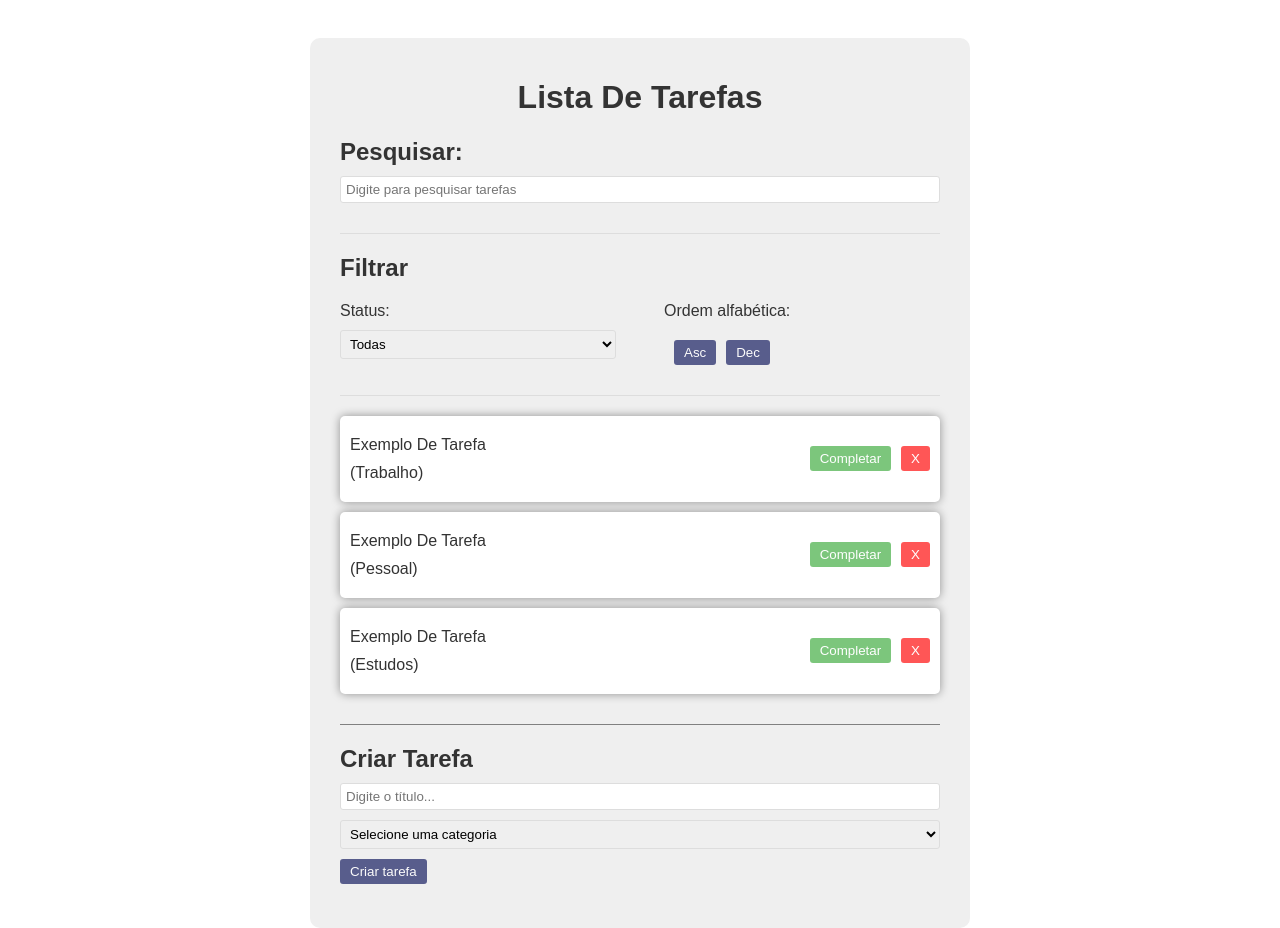
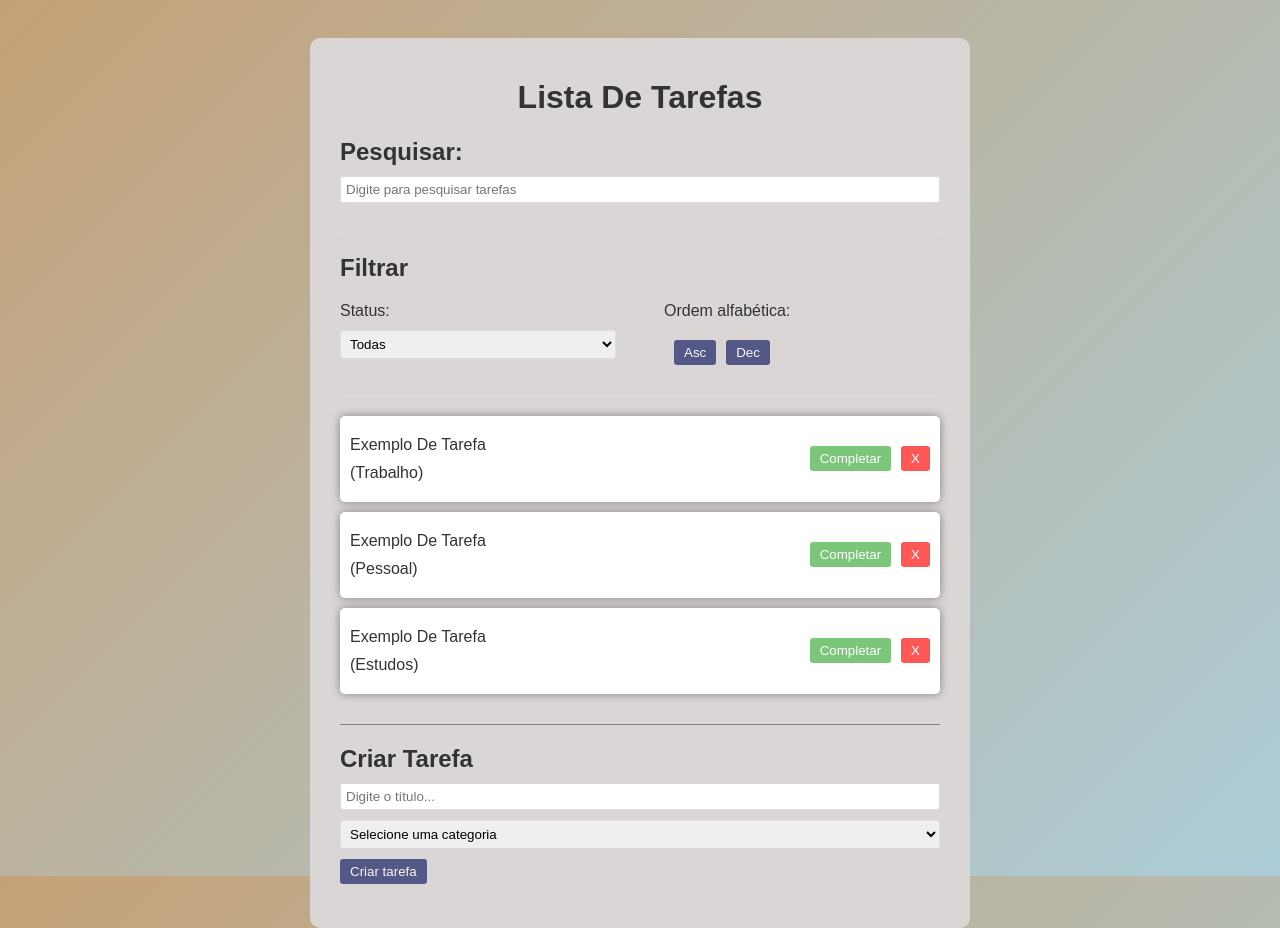
Before and after one commit to MuriloOz/ToDoList, a React (Vite) app in the folder toDoList/: page / in a window 1280 px wide. Built offline with nearby package versions, Linux system fonts and the light colour scheme.

Commit message:
Atualizações

```diff
--- a/toDoList/src/App.css
+++ b/toDoList/src/App.css
@@ -1,6 +1,6 @@
 body {
   font-family: Arial, Helvetica, sans-serif;
-  background-color: white;
+  background: linear-gradient(135deg, #c5a177, rgb(172, 205, 216));
   padding: 30px;
   height: 100vh;
   color: #333;
@@ -10,7 +10,7 @@ body {
   max-width: 600px;
   margin: 0 auto;
   margin-bottom: 50px;
-  background-color: #efefef;
+  background-color: rgb(219, 214, 214);
   padding: 20px 30px;
   border-radius: 10px;
 }
```
